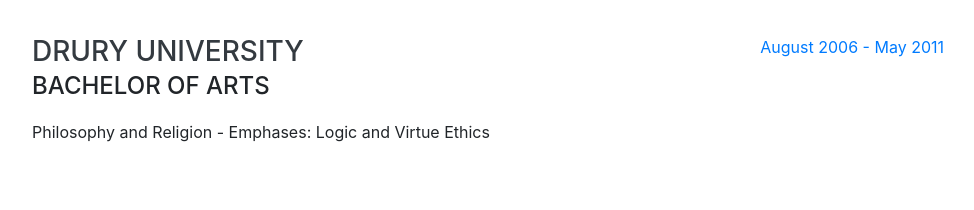
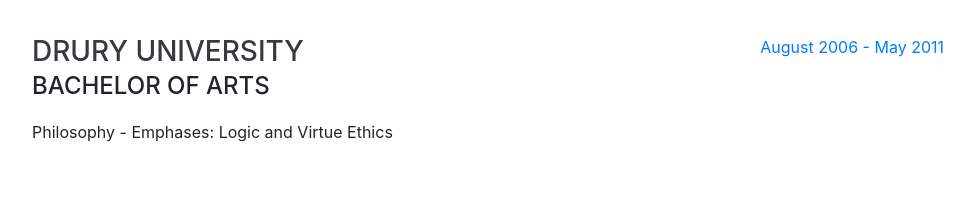
Before and after one commit to zgcrowno/zgcrowno.github.io, a website with bundled scripts: page index.html in a window 1280 px wide. Shown: the part 7560-7770 px from the top of the page, without its empty margins (288-1262 px from the left). Built offline with nearby package versions, Linux system fonts and the light colour scheme; a web font is replaced by a local one.

Commit message:
Regular update.

```diff
--- a/index.html
+++ b/index.html
@@ -462,7 +462,7 @@
           <div class="resume-content">
             <h3 class="mb-0">Drury University</h3>
             <div class="subheading mb-3">Bachelor of Arts</div>
-            <div>Philosophy and Religion - Emphases: Logic and Virtue Ethics</div>
+            <div>Philosophy - Emphases: Logic and Virtue Ethics</div>
             <!-- <p>GPA: 3.56</p> -->
           </div>
           <div class="resume-date text-md-right">
```
